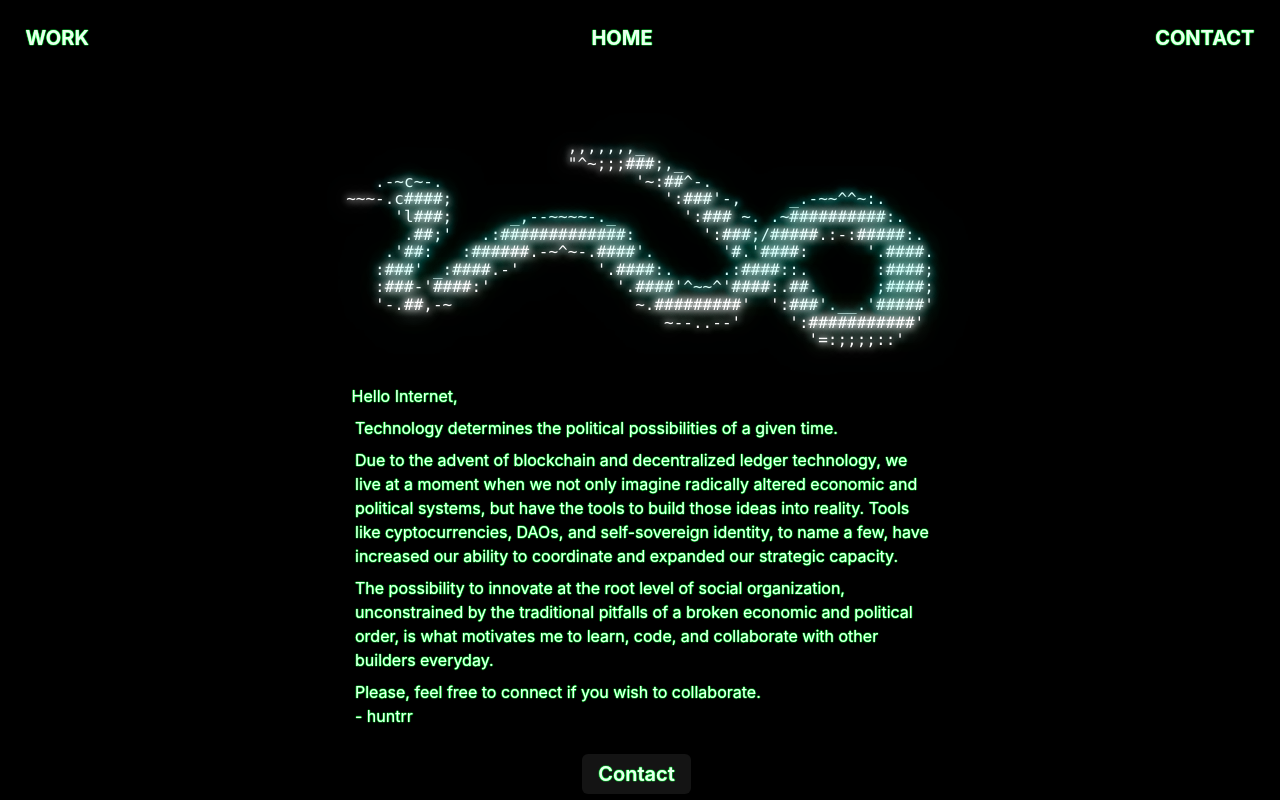
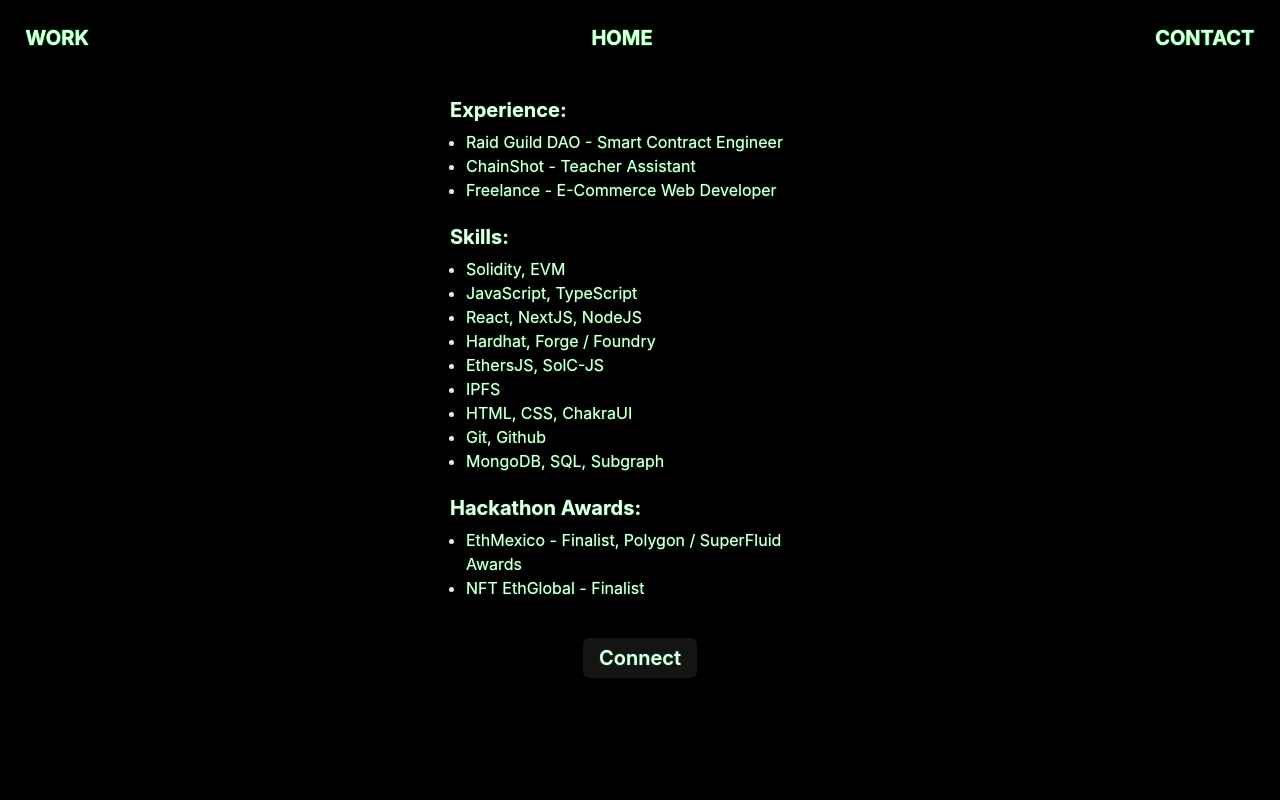
Before and after one commit to daopunk/portfolio, a Next.js app: page /about in a window 1280 px wide. Shown: the top 800 px of the page. Built offline with nearby package versions, Linux system fonts and the light colour scheme.

Commit message:
edit animation

```diff
--- a/package.json
+++ b/package.json
@@ -20,7 +20,6 @@
     "@types/node": "18.11.9",
     "@types/react": "18.0.25",
     "@types/react-dom": "18.0.9",
-    "dotenv": "^16.0.3",
     "eslint": "8.28.0",
     "eslint-config-next": "13.0.4",
     "firebase": "^9.17.1",
--- a/pages/_app.tsx
+++ b/pages/_app.tsx
@@ -1,7 +1,7 @@
 import '@fontsource/source-code-pro/700.css';
 import '@fontsource/roboto-mono/300.css';
 import '../styles/canvas.css';
-import '../styles/neonhuman.css';
+import '../styles/neon.css';
 import type { AppProps } from 'next/app';
 import { ChakraProvider, extendTheme, ThemeConfig } from '@chakra-ui/react';
 
--- a/pages/about.tsx
+++ b/pages/about.tsx
@@ -1,65 +1,66 @@
 import Link from 'next/link';
+import Footer from './components/Footer';
 import Homebar from './components/Homebar';
-import { Flex, VStack, Text, Spacer } from '@chakra-ui/layout';
+import {
+  Flex,
+  VStack,
+  Text,
+  Spacer,
+  UnorderedList,
+  ListItem,
+  Heading,
+} from '@chakra-ui/layout';
 import { Button } from '@chakra-ui/button';
 
 export default function About() {
   return (
-    <VStack h="180vh" position="relative" backgroundColor="black">
+    <VStack h="130vh" backgroundColor="black">
       <Homebar />
-      <VStack position="absolute" top="15vh" alignItems="start">
-        <Flex mx="auto">
-          <pre className="neonX lh">{`
-                        ,,,,,,,_
-                        "^~;;;###;,_
-    .-~c~-.                    '~:##^-.
- ~~~-.c####;                      ':###'-,     _.-~~^^~:.
-      'l###;      _,--~~~~-._       ':### ~. .~##########:.
-       .##;'   .:#############:       ':###;/#####.:-:#####:.
-     .'##:   :######.-~^~-.####'.       '#.'####:      '.####.
-    :###' _:####.-'        '.####:.     .:####::.       :####;
-    :###-'####:'             '.####'^~~^'####:.##.      ;####;
-    '-.##,-~                   ~.#########'  ':###'.__.'#####'
-                                  ~--..--'     ':###########'
-                                                 '=:;;;;::'
-      `}</pre>
-        </Flex>
-        <Text className="neonYy" pl="15px" pt="10px">
-          Hello Internet,
-        </Text>
-        <VStack w="600px" mx="auto" pl="15px" pr="5px" alignItems="start">
-          <Text className="neonYy">
-            Technology determines the political possibilities of a given time.
-          </Text>
-          <Text className="neonYy">
-            Due to the advent of blockchain and decentralized ledger technology,
-            we live at a moment when we not only imagine radically altered
-            economic and political systems, but have the tools to build those
-            ideas into reality. Tools like cyptocurrencies, DAOs, and
-            self-sovereign identity, to name a few, have increased our ability
-            to coordinate and expanded our strategic capacity.
-          </Text>
-          <Text className="neonYy">
-            The possibility to innovate at the root level of social
-            organization, unconstrained by the traditional pitfalls of a broken
-            economic and political order, is what motivates me to learn, code,
-            and collaborate with other builders everyday.
-          </Text>
-          <Text className="neonYy">
-            Please, feel free to connect if you wish to collaborate. <br />-
-            huntrr
-          </Text>
+      <VStack top="150px" alignItems="start">
+        <VStack w="380px" mx="auto" alignItems="start" className="neonText">
+          <Heading size="md" fontWeight="bold" pt="15px">
+            Experience:
+          </Heading>
+          <UnorderedList>
+            <ListItem>Raid Guild DAO - Smart Contract Engineer</ListItem>
+            <ListItem>ChainShot - Teacher Assistant</ListItem>
+            <ListItem>Freelance - E-Commerce Web Developer</ListItem>
+          </UnorderedList>
+          <Heading size="md" fontWeight="bold" pt="15px">
+            Skills:
+          </Heading>
+          <UnorderedList>
+            <ListItem>Solidity, EVM</ListItem>
+            <ListItem>JavaScript, TypeScript</ListItem>
+            <ListItem>React, NextJS, NodeJS</ListItem>
+            <ListItem>Hardhat, Forge / Foundry</ListItem>
+            <ListItem>EthersJS, SolC-JS</ListItem>
+            <ListItem>IPFS</ListItem>
+            <ListItem>HTML, CSS, ChakraUI</ListItem>
+            <ListItem>Git, Github</ListItem>
+            <ListItem>MongoDB, SQL, Subgraph</ListItem>
+          </UnorderedList>
+          <Heading size="md" fontWeight="bold" pt="15px">
+            Hackathon Awards:
+          </Heading>
+          <UnorderedList>
+            <ListItem>
+              EthMexico - Finalist, Polygon / SuperFluid Awards{' '}
+            </ListItem>
+            <ListItem>NFT EthGlobal - Finalist</ListItem>
+          </UnorderedList>
         </VStack>
-        <Flex w="600px" p="18px">
+        <Flex w="380px" p="30px">
           <Spacer />
           <Link href="/contact">
-            <Button className="neonYy" fontSize="20">
-              Contact
+            <Button className="neonText" fontSize="20">
+              Connect
             </Button>
           </Link>
           <Spacer />
         </Flex>
       </VStack>
+      <Footer />
     </VStack>
   );
 }
--- a/pages/components/Animation.tsx
+++ b/pages/components/Animation.tsx
@@ -4,7 +4,7 @@
 const Animation = () => {
   return (
     <Flex position="absolute" bottom="0" right="0" pb="20" pr="3%">
-      <Text fontWeight="extrabold" className="neonYy">
+      <Text fontWeight="medium" className="neonBase">
         Placeholder
       </Text>
     </Flex>
--- a/pages/components/Homebar.tsx
+++ b/pages/components/Homebar.tsx
@@ -12,7 +12,7 @@
           <Heading
             fontSize="20"
             fontWeight="bold"
-            className="neonYy"
+            className="neonBase"
             _hover={{ textShadow: y }}
           >
             {left}
@@ -23,7 +23,7 @@
           <Heading
             fontSize="20"
             fontWeight="bold"
-            className="neonYy"
+            className="neonBase"
             _hover={{ textShadow: y }}
           >
             HOME
@@ -34,7 +34,7 @@
           <Heading
             fontSize="20"
             fontWeight="bold"
-            className="neonYy"
+            className="neonBase"
             _hover={{ textShadow: y }}
           >
             {right}
--- a/pages/components/Navbar.tsx
+++ b/pages/components/Navbar.tsx
@@ -13,7 +13,7 @@
           <Heading
             fontSize="20"
             fontWeight="bold"
-            className="neonYy"
+            className="neonBase"
             _hover={{ textShadow: y }}
           >
             {routes[0]}
@@ -24,7 +24,7 @@
           <Heading
             fontSize="20"
             fontWeight="bold"
-            className="neonYy"
+            className="neonBase"
             _hover={{ textShadow: y }}
           >
             {routes[1]}
@@ -35,7 +35,7 @@
           <Heading
             fontSize="20"
             fontWeight="bold"
-            className="neonYy"
+            className="neonBase"
             _hover={{ textShadow: y }}
           >
             {routes[2]}
--- a/pages/contact.tsx
+++ b/pages/contact.tsx
@@ -64,7 +64,7 @@
     <VStack h="125vh" position="relative" backgroundColor="black">
       <Homebar right="ABOUT" />
       <VStack py="50px">
-        <Text fontWeight="medium" className="neonYy" py="15px" fontSize="20">
+        <Text fontWeight="medium" className="neonText" py="15px" fontSize="20">
           Let's Collaborate.
         </Text>
         {!verify && submit && (
@@ -137,11 +137,11 @@
         </FormControl>
         <Button
           isLoading={isSubmitting}
-          className="neonYy"
+          className="neonText"
           type="submit"
           onClick={(e) => handleSubmit(e)}
           fontWeight="medium"
-          fontSize="18"
+          fontSize="20"
         >
           Submit
         </Button>
--- a/styles/canvas.css
+++ b/styles/canvas.css
@@ -7,6 +7,18 @@
   }
   100% {
     top: 110vh;
+  }
+}
+
+@keyframes downup {
+  0% {
+    bottom: 120vh;
+  }
+  50% {
+    bottom: 0;
+  }
+  100% {
+    bottom: 110vh;
   }
 }
 
@@ -22,19 +34,37 @@
   }
 }
 
+@keyframes rightleft {
+  0% {
+    right: -20vh;
+  }
+  50% {
+    right: 120vh;
+  }
+  100% {
+    right: -20;
+  }
+}
+
 @keyframes vastag {
   0% {
-    width: 500vh;
+    width: 150vh;
   }
   50% {
     width: 130vh;
   }
   100% {
-    width: 90vh;
+    width: 250vh;
   }
 }
 
-@keyframes forog {
+@keyframes forog180 {
+  100% {
+    transform: rotate(180deg);
+  }
+}
+
+@keyframes forog360 {
   100% {
     transform: rotate(360deg);
   }
@@ -59,22 +89,18 @@
   background: #00fbda;
   position: absolute;
   filter: blur(15vh);
-  animation: updown linear 15s infinite, leftright ease-in-out 23s infinite,
-    vastag linear 12s infinite, forog linear 18s infinite;
+  animation: downup linear 17s infinite, rightleft ease-in-out 17s infinite,
+    vastag linear 10s infinite, forog180 linear 10s infinite;
 }
 .bubble:nth-child(2) {
-  animation: updown ease-in 8s infinite, leftright ease-in-out 47s infinite,
-    vastag linear 3s infinite, forog linear 9s infinite;
+  animation: downup ease-in 10s infinite, rightleft ease-in-out 10s infinite,
+    vastag linear 12s infinite, forog360 linear 15s infinite;
 }
-.bubble:nth-child(2) {
-  animation: updown ease-out 8s infinite, leftright ease-in-out 53s infinite,
-    vastag linear 9s infinite, forog linear 7s infinite;
-}
-.bubble:nth-child(4) {
-  animation: updown ease-in-out 17s infinite, leftright ease-in-out 59s infinite,
-    vastag linear 31s infinite, forog linear 31s infinite;
+.bubble:nth-child(3) {
+  animation: updown ease-out 8s infinite, leftright ease-in-out 22s infinite,
+    vastag linear 10s infinite, forog180 linear 10s infinite;
 }
 .bubble:last-child {
-  animation: updown linear 33s infinite, leftright ease-in-out 29s infinite,
-    vastag linear 19s infinite, forog linear 17s infinite;
+  animation: updown linear 33s infinite, leftright ease-in-out 33s infinite,
+    vastag linear 10s infinite, forog360 linear 15s infinite;
 }
--- a/styles/neonhuman.css
+++ b/styles/neon.css
@@ -1,21 +1,24 @@
-.neonX {
+.neonSnake {
   color: #fff;
   text-shadow: 0 0 7px #fff, 0 0 10px #fff, 0 0 21px #fff, 0 0 42px #0fa,
     0 0 82px #0fa, 0 0 92px #0fa, 0 0 102px #0fa, 0 0 151px #0fa;
 }
 
-.neonY {
+.neonName {
   color: #fff;
   text-shadow: 0 0 1px #02f938, 0 0 1px #02f938, 0 0 2px #02f938,
     0 0 12px #02f938;
 }
 
-.neonYy {
-  text-shadow: 0 0 1px #02f938, 0 0 1px #02f938, 0 0 1px #02f938,
-    0 0 1px #02f938;
+.neonBase {
+  text-shadow: 0 0 1px #02f938, 0 0 1px #02f938, 0 0 1px #02f938;
 }
 
-.neonZ {
+.neonText {
+  text-shadow: 0 0 1px #02f938;
+}
+
+.neon3 {
   color: rgb(196, 250, 228);
   text-shadow: 0 0 1px #02f938, 0 0 1px #02f938, 0 0 1px #02f938,
     0 0 10px #02f938, 0 0 11px #02f938;
```
Also changed, not shown: pages/index.tsx (+5 -6 lines), 1 other file (tests, documents, lock files or other folders).
